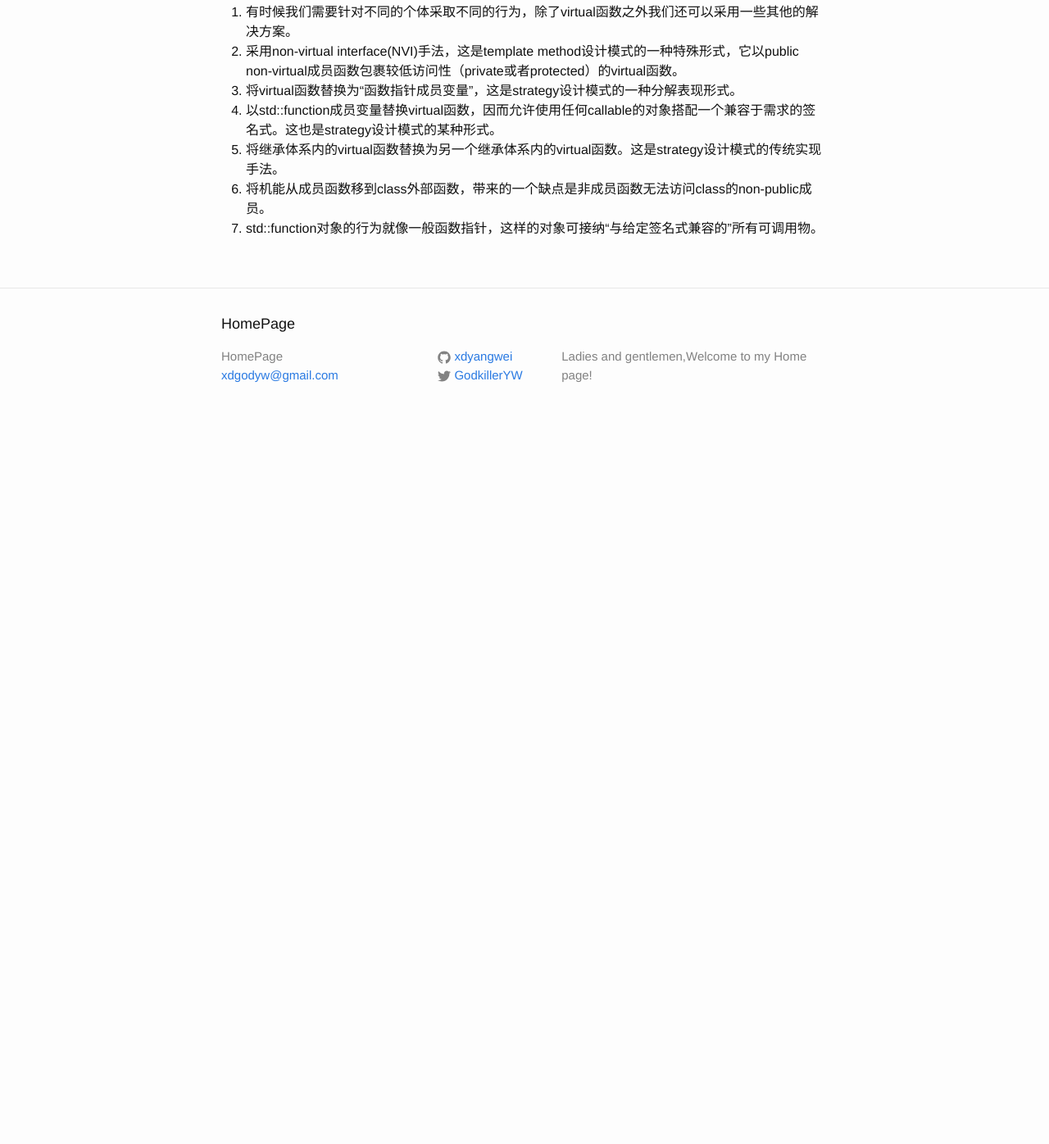
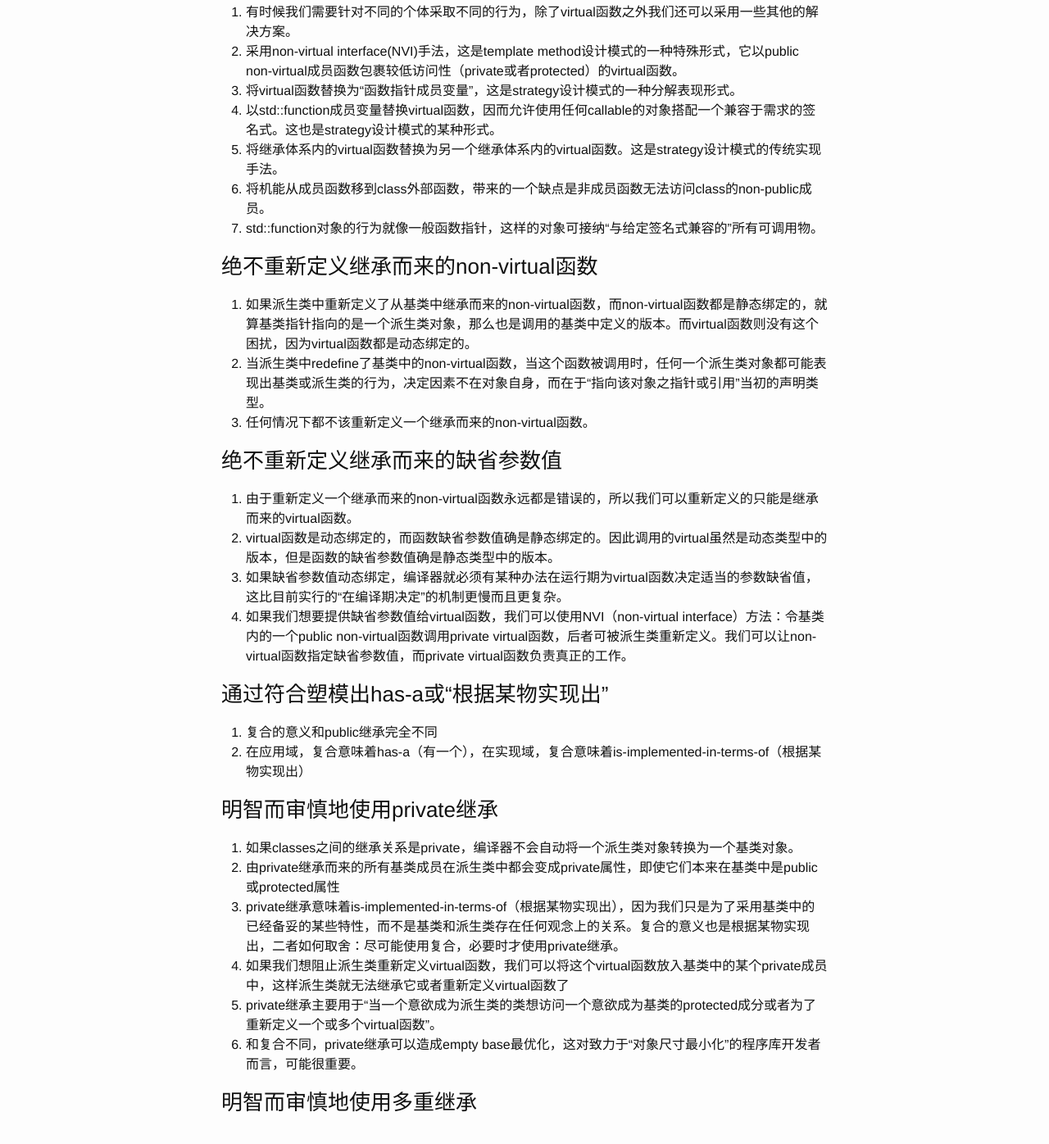
Before and after one commit to xdyangwei/xdyangwei.github.io, a Jekyll site: the page built from _posts/2019-6-3-继承与面向对象设计.md, in a window 1280 px wide and 1400 px high, scrolled down 1010 px. Shown: the top 1396 px of the window at 82% size. Built offline with Jekyll 4.4.1, drawn with Linux system fonts in a browser that asks for light colours; our own code applies the rules of GitHub Pages for plain Markdown files; before the commit the page ends 1539 px from its top, so only the background shows below that.

Commit message:
add the tips of private inherit

```diff
--- a/_posts/2019-6-3-继承与面向对象设计.md
+++ b/_posts/2019-6-3-继承与面向对象设计.md
@@ -27,3 +27,28 @@
 5. 将继承体系内的virtual函数替换为另一个继承体系内的virtual函数。这是strategy设计模式的传统实现手法。
 6. 将机能从成员函数移到class外部函数，带来的一个缺点是非成员函数无法访问class的non-public成员。
 7. std::function对象的行为就像一般函数指针，这样的对象可接纳“与给定签名式兼容的”所有可调用物。
+
+### 绝不重新定义继承而来的non-virtual函数
+1. 如果派生类中重新定义了从基类中继承而来的non-virtual函数，而non-virtual函数都是静态绑定的，就算基类指针指向的是一个派生类对象，那么也是调用的基类中定义的版本。而virtual函数则没有这个困扰，因为virtual函数都是动态绑定的。
+2. 当派生类中redefine了基类中的non-virtual函数，当这个函数被调用时，任何一个派生类对象都可能表现出基类或派生类的行为，决定因素不在对象自身，而在于“指向该对象之指针或引用”当初的声明类型。
+3. 任何情况下都不该重新定义一个继承而来的non-virtual函数。
+
+### 绝不重新定义继承而来的缺省参数值
+1. 由于重新定义一个继承而来的non-virtual函数永远都是错误的，所以我们可以重新定义的只能是继承而来的virtual函数。
+2. virtual函数是动态绑定的，而函数缺省参数值确是静态绑定的。因此调用的virtual虽然是动态类型中的版本，但是函数的缺省参数值确是静态类型中的版本。
+3. 如果缺省参数值动态绑定，编译器就必须有某种办法在运行期为virtual函数决定适当的参数缺省值，这比目前实行的“在编译期决定”的机制更慢而且更复杂。
+4. 如果我们想要提供缺省参数值给virtual函数，我们可以使用NVI（non-virtual interface）方法：令基类内的一个public non-virtual函数调用private virtual函数，后者可被派生类重新定义。我们可以让non-virtual函数指定缺省参数值，而private virtual函数负责真正的工作。
+
+### 通过符合塑模出has-a或“根据某物实现出”
+1. 复合的意义和public继承完全不同
+2. 在应用域，复合意味着has-a（有一个），在实现域，复合意味着is-implemented-in-terms-of（根据某物实现出）
+
+### 明智而审慎地使用private继承
+1. 如果classes之间的继承关系是private，编译器不会自动将一个派生类对象转换为一个基类对象。
+2. 由private继承而来的所有基类成员在派生类中都会变成private属性，即使它们本来在基类中是public或protected属性
+3. private继承意味着is-implemented-in-terms-of（根据某物实现出），因为我们只是为了采用基类中的已经备妥的某些特性，而不是基类和派生类存在任何观念上的关系。复合的意义也是根据某物实现出，二者如何取舍：尽可能使用复合，必要时才使用private继承。
+4. 如果我们想阻止派生类重新定义virtual函数，我们可以将这个virtual函数放入基类中的某个private成员中，这样派生类就无法继承它或者重新定义virtual函数了
+5. private继承主要用于“当一个意欲成为派生类的类想访问一个意欲成为基类的protected成分或者为了重新定义一个或多个virtual函数”。
+6. 和复合不同，private继承可以造成empty base最优化，这对致力于“对象尺寸最小化”的程序库开发者而言，可能很重要。
+
+### 明智而审慎地使用多重继承
```
